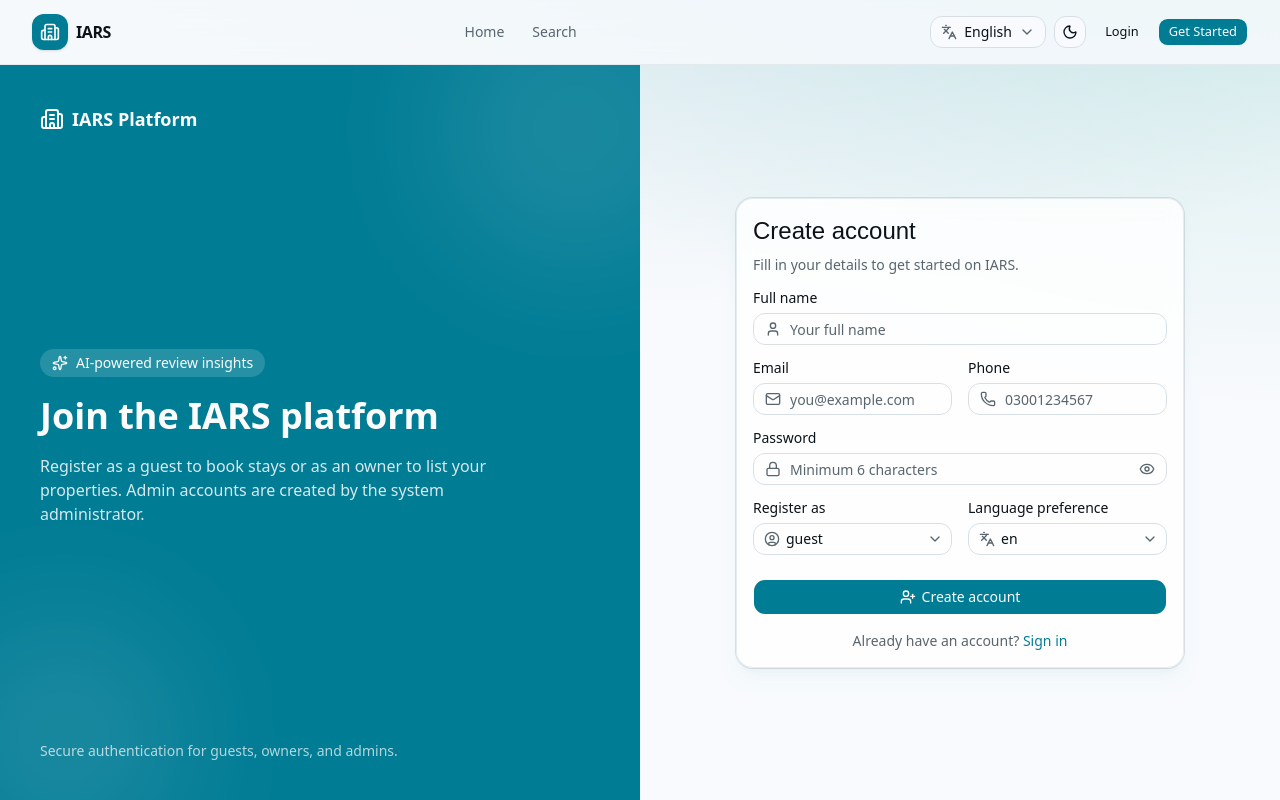
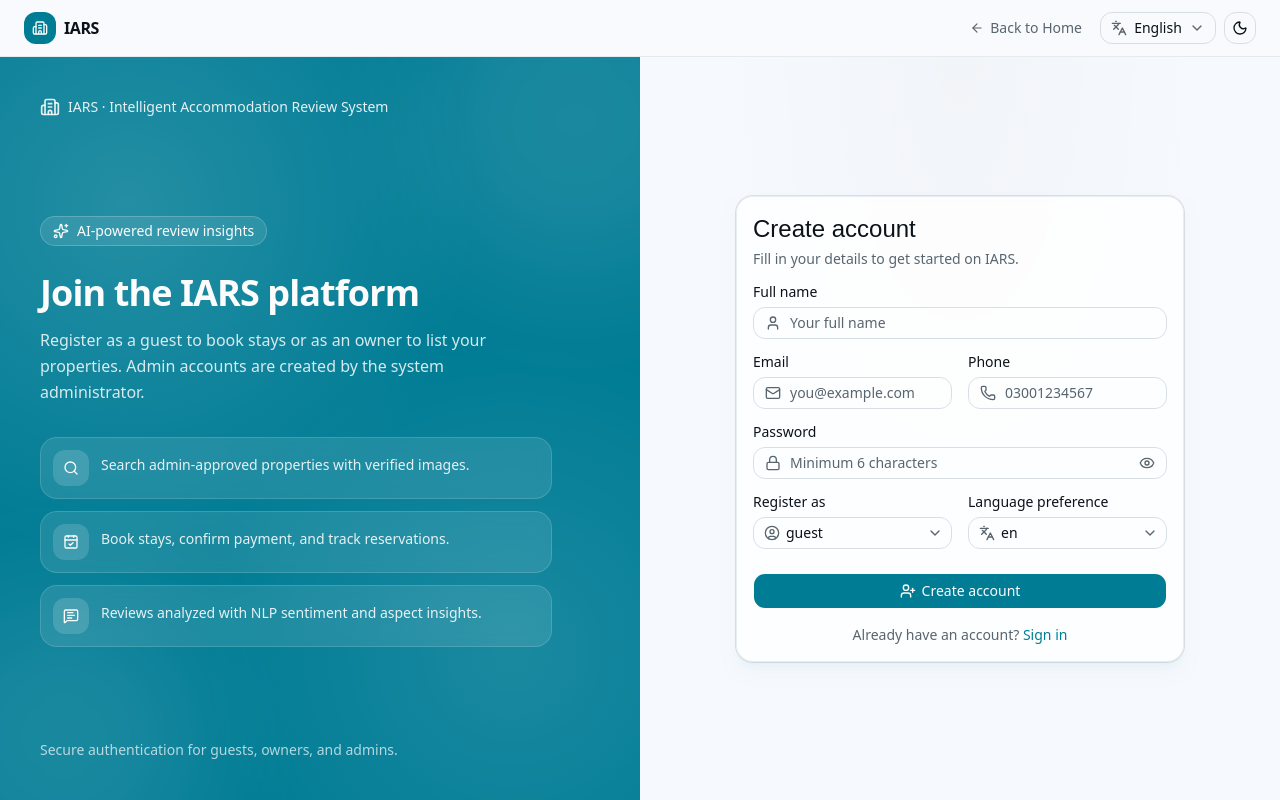
Before and after one commit to asifnawazshareef/Intelligent-Accommodation-Recommendation, a React (Vite) app in the folder client/: page /register in a window 1280 px wide. Shown: the top 800 px of the page. Built offline with nearby package versions, Linux system fonts and the light colour scheme.

Commit message:
fix the login and signup UI/UX

```diff
--- a/client/src/components/layout/AuthLayout.jsx
+++ b/client/src/components/layout/AuthLayout.jsx
@@ -1,44 +1,81 @@
 import { Link } from "react-router-dom";
-import { Building2, Sparkles } from "lucide-react";
+import {
+  Building2,
+  CalendarCheck,
+  MessageSquareText,
+  Search,
+  Sparkles,
+} from "lucide-react";
 import { useTranslation } from "react-i18next";
+
+const FEATURES = [
+  { key: "featureSearch", icon: Search },
+  { key: "featureBooking", icon: CalendarCheck },
+  { key: "featureSentiment", icon: MessageSquareText },
+];
 
 const AuthLayout = ({ title, subtitle, children }) => {
   const { t } = useTranslation();
 
   return (
-    <div className="grid min-h-[calc(100vh-4rem)] lg:grid-cols-2">
-      <div className="relative hidden overflow-hidden bg-primary p-10 text-primary-foreground lg:flex lg:flex-col lg:justify-between">
-        <div className="relative z-10">
+    <div className="grid flex-1 lg:grid-cols-2">
+      <div className="relative hidden overflow-hidden bg-primary text-primary-foreground lg:flex lg:flex-col">
+        <div className="pointer-events-none absolute inset-0 bg-[radial-gradient(circle_at_20%_20%,rgba(255,255,255,0.14),transparent_45%),radial-gradient(circle_at_80%_80%,rgba(255,255,255,0.1),transparent_40%)]" />
+        <div className="pointer-events-none absolute -end-24 -top-24 size-80 rounded-full bg-white/10 blur-3xl" />
+        <div className="pointer-events-none absolute -bottom-20 -start-20 size-72 rounded-full bg-white/10 blur-3xl" />
+
+        <div className="relative z-10 flex flex-1 flex-col justify-between p-8 xl:p-10">
+          <div>
             <Link
               to="/"
-            className="flex items-center gap-2 text-lg font-semibold transition-opacity hover:opacity-90"
+              className="inline-flex items-center gap-2 text-sm font-medium text-primary-foreground/90 transition-opacity hover:opacity-100"
             >
-            <Building2 className="size-6" />
-            {t("common.appName")} {t("common.platform")}
+              <Building2 className="size-5" />
+              {t("common.appName")} · {t("common.appTagline")}
             </Link>
           </div>
 
-        <div className="relative z-10 space-y-4">
-          <div className="inline-flex items-center gap-2 rounded-full bg-white/15 px-3 py-1 text-sm">
+          <div className="my-8 max-w-lg space-y-6">
+            <div className="inline-flex items-center gap-2 rounded-full border border-white/20 bg-white/10 px-3 py-1 text-sm backdrop-blur-sm">
               <Sparkles className="size-4 shrink-0" />
               {t("auth.authSideTagline")}
             </div>
-          <h1 className="max-w-md text-3xl font-bold leading-tight xl:text-4xl">
+
+            <div className="space-y-3">
+              <h1 className="text-3xl font-bold leading-tight tracking-tight xl:text-4xl">
                 {title}
               </h1>
-          <p className="max-w-md text-primary-foreground/85">{subtitle}</p>
+              <p className="text-base leading-relaxed text-primary-foreground/85">
+                {subtitle}
+              </p>
             </div>
 
-        <p className="relative z-10 text-sm text-primary-foreground/70">
+            <ul className="space-y-3 pt-2">
+              {FEATURES.map(({ key, icon: Icon }) => (
+                <li
+                  key={key}
+                  className="flex items-start gap-3 rounded-xl border border-white/15 bg-white/10 p-3 backdrop-blur-sm"
+                >
+                  <span className="flex size-9 shrink-0 items-center justify-center rounded-lg bg-white/15">
+                    <Icon className="size-4" />
+                  </span>
+                  <p className="pt-1 text-sm leading-relaxed text-primary-foreground/90">
+                    {t(`auth.${key}`)}
+                  </p>
+                </li>
+              ))}
+            </ul>
+          </div>
+
+          <p className="text-sm text-primary-foreground/70">
             {t("auth.authSideFooter")}
           </p>
-
-        <div className="pointer-events-none absolute -end-20 -top-20 size-72 rounded-full bg-white/10 blur-3xl" />
-        <div className="pointer-events-none absolute -bottom-16 -start-16 size-64 rounded-full bg-white/10 blur-3xl" />
+        </div>
       </div>
 
-      <div className="flex items-center justify-center p-4 sm:p-8">
-        <div className="w-full max-w-md">{children}</div>
+      <div className="relative flex flex-1 items-center justify-center bg-muted/20 p-4 sm:p-8">
+        <div className="pointer-events-none absolute inset-0 bg-[radial-gradient(ellipse_at_top,rgba(0,0,0,0.02),transparent_55%)] dark:bg-[radial-gradient(ellipse_at_top,rgba(255,255,255,0.03),transparent_55%)]" />
+        <div className="relative w-full max-w-md">{children}</div>
       </div>
     </div>
   );
--- /dev/null
+++ b/client/src/components/layout/AuthShellLayout.jsx
@@ -0,0 +1,45 @@
+import { Link, Outlet } from "react-router-dom";
+import { ArrowLeft, Building2 } from "lucide-react";
+import { useTranslation } from "react-i18next";
+import LanguageSwitcher from "@/components/LanguageSwitcher";
+import ThemeToggle from "./ThemeToggle";
+
+const AuthShellLayout = () => {
+  const { t } = useTranslation();
+
+  return (
+    <div className="flex min-h-screen flex-col bg-background">
+      <header className="sticky top-0 z-50 border-b border-border/60 bg-background/90 backdrop-blur-md">
+        <div className="mx-auto flex h-14 max-w-7xl items-center justify-between gap-3 px-4 sm:px-6">
+          <Link
+            to="/"
+            className="flex min-w-0 items-center gap-2 font-semibold tracking-tight transition-opacity hover:opacity-90"
+          >
+            <span className="flex size-8 shrink-0 items-center justify-center rounded-lg bg-primary text-primary-foreground">
+              <Building2 className="size-4" />
+            </span>
+            <span className="truncate">{t("common.appName")}</span>
+          </Link>
+
+          <div className="flex items-center gap-2">
+            <Link
+              to="/"
+              className="hidden items-center gap-1.5 rounded-lg px-2.5 py-1.5 text-sm font-medium text-muted-foreground transition-colors hover:bg-muted hover:text-foreground sm:inline-flex"
+            >
+              <ArrowLeft className="size-3.5 shrink-0" />
+              {t("dashboard.backToHome")}
+            </Link>
+            <LanguageSwitcher compact />
+            <ThemeToggle />
+          </div>
+        </div>
+      </header>
+
+      <main className="flex flex-1 flex-col">
+        <Outlet />
+      </main>
+    </div>
+  );
+};
+
+export default AuthShellLayout;
--- a/client/src/components/layout/DashboardLayout.jsx
+++ b/client/src/components/layout/DashboardLayout.jsx
@@ -121,8 +121,8 @@ const DashboardLayout = ({ children }) => {
   };
 
   const SidebarContent = () => (
-    <>
-      <div className="flex items-center gap-2 border-b border-sidebar-border px-4 py-5">
+    <div className="flex h-full min-h-0 flex-col">
+      <div className="flex shrink-0 items-center gap-2 border-b border-sidebar-border px-4 py-5">
         <span className="flex size-9 shrink-0 items-center justify-center rounded-lg bg-sidebar-primary text-sidebar-primary-foreground">
           <Building2 className="size-5" />
         </span>
@@ -134,7 +134,7 @@ const DashboardLayout = ({ children }) => {
         </div>
       </div>
 
-      <nav className="flex-1 space-y-1 p-3">
+      <nav className="shrink-0 space-y-1 p-3">
         {config.nav.map((item) => {
           const Icon = item.icon;
           const active = item.matchPrefix
@@ -170,7 +170,7 @@ const DashboardLayout = ({ children }) => {
         </Link>
       </nav>
 
-      <div className="border-t border-sidebar-border p-3">
+      <div className="mt-auto shrink-0 border-t border-sidebar-border p-3">
         <div className="mb-3 rounded-lg bg-muted/50 p-3">
           <div className="flex items-center gap-2">
             <RoleIcon className="size-4 shrink-0 text-primary" />
@@ -190,12 +190,12 @@ const DashboardLayout = ({ children }) => {
           {t("nav.logout")}
         </Button>
       </div>
-    </>
+    </div>
   );
 
   return (
-    <div className="flex min-h-screen bg-background">
-      <aside className="hidden w-64 shrink-0 flex-col border-e border-border bg-sidebar lg:flex">
+    <div className="min-h-screen bg-background">
+      <aside className="fixed inset-y-0 start-0 z-30 hidden w-64 flex-col border-e border-border bg-sidebar lg:flex">
         <SidebarContent />
       </aside>
 
@@ -221,7 +221,7 @@ const DashboardLayout = ({ children }) => {
         </div>
       )}
 
-      <div className="flex min-w-0 flex-1 flex-col">
+      <div className="flex min-h-screen min-w-0 flex-col lg:ps-64">
         <header className="sticky top-0 z-40 flex h-16 items-center justify-between gap-3 border-b border-border/60 bg-background/80 px-4 backdrop-blur-md sm:px-6">
           <div className="flex min-w-0 items-center gap-3">
             <Button
--- a/client/src/i18n/ar.json
+++ b/client/src/i18n/ar.json
@@ -54,6 +54,9 @@
     "registerHeroSubtitle": "سجّل كضيف للحجز أو كمالك لإدراج العقارات. حسابات المشرف تُنشأ من قبل مدير النظام.",
     "authSideTagline": "رؤى المراجعات بالذكاء الاصطناعي",
     "authSideFooter": "مصادقة آمنة للضيوف والمالكين والمشرفين.",
+    "featureSearch": "ابحث عن عقارات معتمدة بصور موثقة.",
+    "featureBooking": "احجز إقامتك، أكد الدفع، وتتبع حجوزاتك.",
+    "featureSentiment": "مراجعات محللة بمشاعر NLP ورؤى حسب الجوانب.",
     "loginDescription": "أدخل بريدك الإلكتروني وكلمة المرور للوصول إلى حسابك.",
     "registerDescription": "أدخل بياناتك للبدء على IARS.",
     "name": "الاسم الكامل",
--- a/client/src/i18n/en.json
+++ b/client/src/i18n/en.json
@@ -54,6 +54,9 @@
     "registerHeroSubtitle": "Register as a guest to book stays or as an owner to list your properties. Admin accounts are created by the system administrator.",
     "authSideTagline": "AI-powered review insights",
     "authSideFooter": "Secure authentication for guests, owners, and admins.",
+    "featureSearch": "Search admin-approved properties with verified images.",
+    "featureBooking": "Book stays, confirm payment, and track reservations.",
+    "featureSentiment": "Reviews analyzed with NLP sentiment and aspect insights.",
     "loginDescription": "Enter your email and password to access your account.",
     "registerDescription": "Fill in your details to get started on IARS.",
     "name": "Full name",
--- a/client/src/i18n/ur.json
+++ b/client/src/i18n/ur.json
@@ -54,6 +54,9 @@
     "registerHeroSubtitle": "مہمان کے طور پر رجسٹر کریں یا مالک کے طور پر اپنی پراپرٹیز درج کریں۔ ایڈمن اکاؤنٹس الگ سے بنائے جاتے ہیں۔",
     "authSideTagline": "AI سے چلنے والی جائزہ بصیرت",
     "authSideFooter": "مہمانوں، مالکان اور ایڈمنز کے لیے محفوظ تصدیق۔",
+    "featureSearch": "ایڈمن سے منظور شدہ پراپرٹیز تصدیق شدہ تصاویر کے ساتھ تلاش کریں۔",
+    "featureBooking": "قیام بک کریں، ادائیگی کی تصدیق کریں، اور بکنگز ٹریک کریں۔",
+    "featureSentiment": "جائزوں کا NLP جذبات اور پہلوؤں کے تجزیے سے جائزہ۔",
     "loginDescription": "اپنے اکاؤنٹ تک رسائی کے لیے ای میل اور پاس ورڈ درج کریں۔",
     "registerDescription": "IARS پر شروع کرنے کے لیے اپنی تفصیلات درج کریں۔",
     "name": "مکمل نام",
--- a/client/src/main.jsx
+++ b/client/src/main.jsx
@@ -4,6 +4,7 @@ import { BrowserRouter, Routes, Route } from "react-router-dom";
 import { ThemeProvider } from "./context/ThemeContext.jsx";
 import { AuthProvider } from "./context/AuthContext.jsx";
 import PublicLayout from "./components/layout/PublicLayout.jsx";
+import AuthShellLayout from "./components/layout/AuthShellLayout.jsx";
 import RoleBasedRoute from "./components/auth/RoleBasedRoute.jsx";
 import HomePage from "./pages/HomePage.jsx";
 import SearchPage from "./pages/SearchPage.jsx";
@@ -38,13 +39,16 @@ ReactDOM.createRoot(document.getElementById("root")).render(
         <AuthProvider>
           <Toaster />
           <Routes>
+            <Route element={<AuthShellLayout />}>
+              <Route path="/login" element={<LoginPage />} />
+              <Route path="/register" element={<RegisterPage />} />
+            </Route>
+
             <Route element={<PublicLayout />}>
               <Route path="/" element={<HomePage />} />
               <Route path="/search" element={<SearchPage />} />
               <Route path="/properties/:id" element={<PropertyDetailPage />} />
               <Route path="/offline-booking" element={<OfflineBookingPage />} />
-              <Route path="/login" element={<LoginPage />} />
-              <Route path="/register" element={<RegisterPage />} />
             </Route>
 
             <Route
--- a/client/src/pages/auth/LoginPage.jsx
+++ b/client/src/pages/auth/LoginPage.jsx
@@ -97,17 +97,26 @@ const LoginPage = () => {
       title={t("auth.loginHeroTitle")}
       subtitle={t("auth.loginHeroSubtitle")}
     >
-      <Card className="glass-card border-border/60 shadow-xl">
-        <CardHeader className="space-y-1">
-          <div className="mb-2 flex size-10 items-center justify-center rounded-lg bg-primary/10 text-primary lg:hidden">
-            <LogIn className="size-5" />
-          </div>
+      <div className="mb-4 space-y-2 text-center lg:hidden">
+        <div className="mx-auto flex size-11 items-center justify-center rounded-xl bg-primary/10 text-primary">
+          <LogIn className="size-5" />
+        </div>
+        <h2 className="text-xl font-semibold tracking-tight">
+          {t("auth.loginHeroTitle")}
+        </h2>
+        <p className="text-sm text-muted-foreground">
+          {t("auth.loginDescription")}
+        </p>
+      </div>
+
+      <Card className="glass-card border-border/60 shadow-lg">
+        <CardHeader className="hidden space-y-1 lg:block">
           <CardTitle className="text-2xl">{t("auth.loginTitle")}</CardTitle>
           <CardDescription>{t("auth.loginDescription")}</CardDescription>
         </CardHeader>
 
         <form onSubmit={handleSubmit}>
-          <CardContent className="space-y-4">
+          <CardContent className="space-y-4 lg:pt-0">
             {sessionExpired && !error && (
               <Alert>
                 <AlertTitle>{t("auth.sessionExpired")}</AlertTitle>
--- a/client/src/pages/auth/RegisterPage.jsx
+++ b/client/src/pages/auth/RegisterPage.jsx
@@ -107,17 +107,26 @@ const RegisterPage = () => {
       title={t("auth.registerHeroTitle")}
       subtitle={t("auth.registerHeroSubtitle")}
     >
-      <Card className="glass-card border-border/60 shadow-xl">
-        <CardHeader className="space-y-1">
-          <div className="mb-2 flex size-10 items-center justify-center rounded-lg bg-primary/10 text-primary lg:hidden">
-            <UserPlus className="size-5" />
-          </div>
+      <div className="mb-4 space-y-2 text-center lg:hidden">
+        <div className="mx-auto flex size-11 items-center justify-center rounded-xl bg-primary/10 text-primary">
+          <UserPlus className="size-5" />
+        </div>
+        <h2 className="text-xl font-semibold tracking-tight">
+          {t("auth.registerHeroTitle")}
+        </h2>
+        <p className="text-sm text-muted-foreground">
+          {t("auth.registerDescription")}
+        </p>
+      </div>
+
+      <Card className="glass-card border-border/60 shadow-lg">
+        <CardHeader className="hidden space-y-1 lg:block">
           <CardTitle className="text-2xl">{t("auth.registerTitle")}</CardTitle>
           <CardDescription>{t("auth.registerDescription")}</CardDescription>
         </CardHeader>
 
         <form onSubmit={handleSubmit}>
-          <CardContent className="space-y-4">
+          <CardContent className="space-y-4 lg:pt-0">
             {error && (
               <Alert variant="destructive">
                 <AlertTitle>{t("auth.registerFailed")}</AlertTitle>
```
Lines whose indentation alone changed are shown as unchanged.
